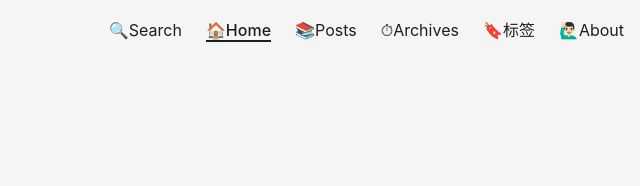
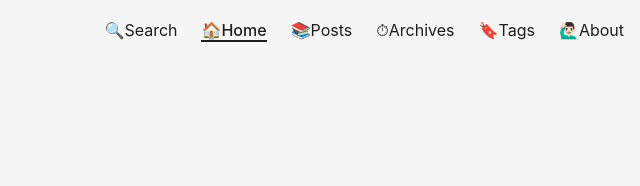
Before and after one commit to HeZhijun4030/HeZhijun4030.github.io, a plain HTML site: page en/index.html in a window 1280 px wide. Shown: the top 186 px of the page, 528-1168 px from the left. Drawn offline with Linux system fonts and the light colour scheme.

Commit message:
auto deploy HeZhijun4030/hugo_main@51d2975cac0710e57a686e7c1baaf7df72173d01

```diff
--- a/en/index.html
+++ b/en/index.html
@@ -153,8 +153,8 @@
                 </a>
             </li>
             <li>
-                <a href="https://HeZhijun4030.github.io/en/tags" title="🔖标签">
-                    <span>🔖标签</span>
+                <a href="https://HeZhijun4030.github.io/en/tags" title="🔖Tags">
+                    <span>🔖Tags</span>
                 </a>
             </li>
             <li>
```
Also changed, not shown: en/404.html (+2 -2 lines), en/about/index.html (+2 -2 lines), en/archives/index.html (+2 -2 lines), en/categories/index.html (+2 -2 lines), en/posts/cpp/index.html (+2 -2 lines), en/posts/game/index.html (+2 -2 lines), en/posts/index.html (+2 -2 lines), en/posts/java/index.html (+2 -2 lines), en/posts/linux/index.html (+2 -2 lines), en/posts/py/index.html (+2 -2 lines), en/search/index.html (+2 -2 lines), en/tags/index.html (+2 -2 lines).
